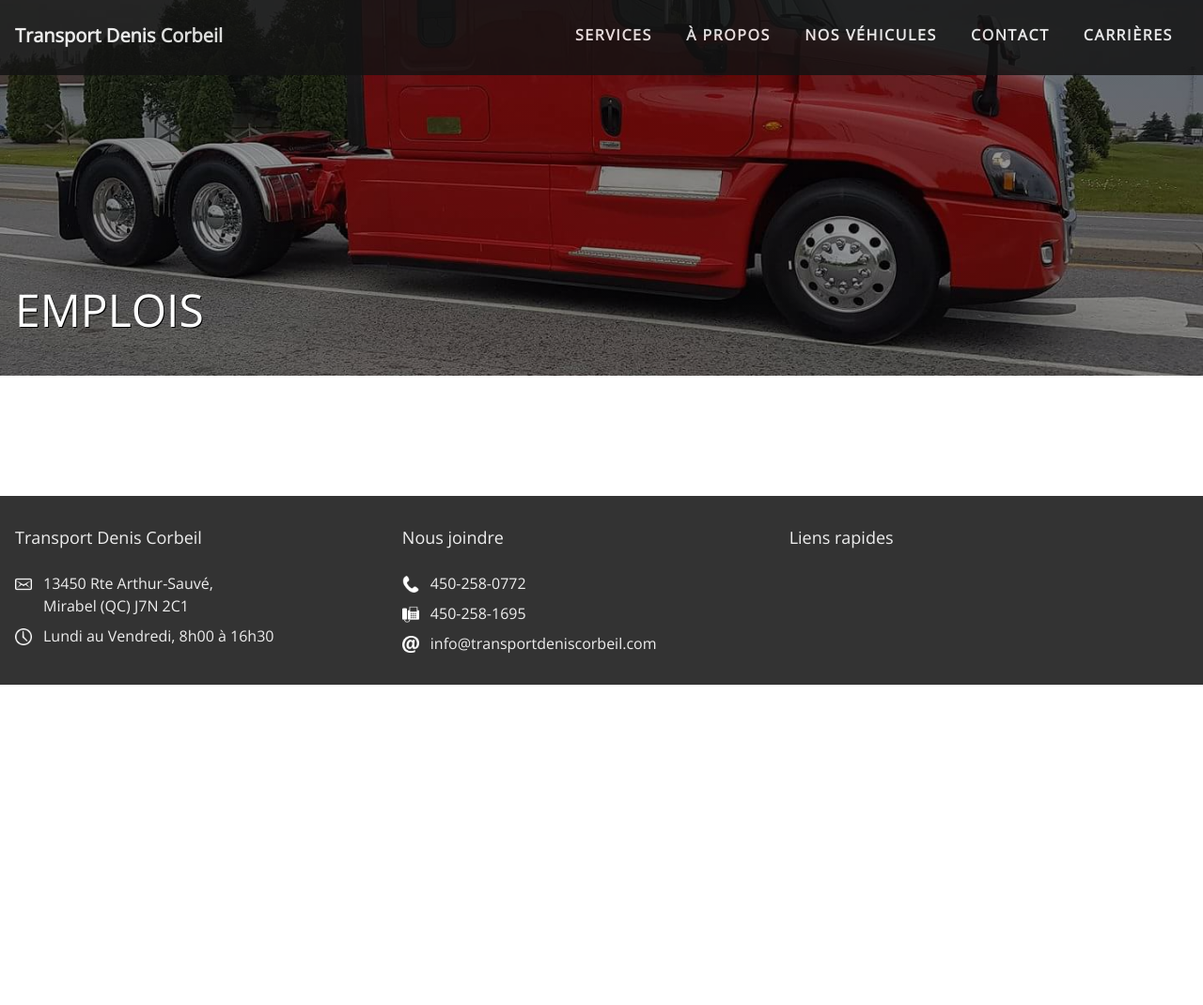
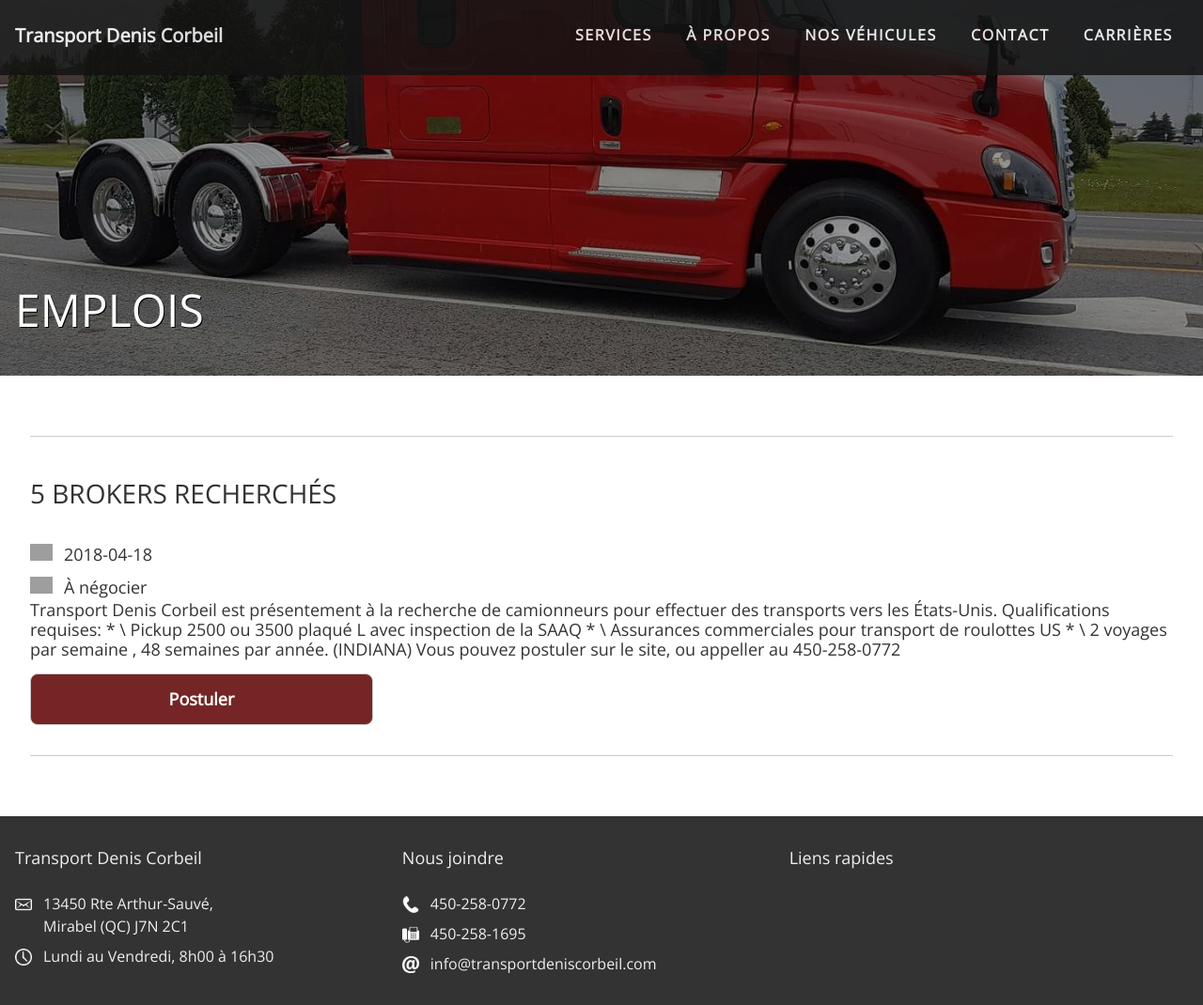
Before and after one commit to ouarez/tdc-jekyll, a Jekyll site: the page built from emplois.md, in a window 1280 px wide. Shown: the whole page at 94% size. Built offline with Jekyll 4.4.1, drawn with Linux system fonts in a browser that asks for light colours; nearby versions of some CDN libraries; a script that is not in the unit is left out; before the commit the page ends 900 px from its top, so only the background shows below that; grey boxes are pictures that could not be loaded.

Commit message:
Update Éditer le contenu des pages “emplois”

```diff
--- a/emplois.md
+++ b/emplois.md
@@ -5,4 +5,24 @@
   Page des emplois pour Transport Denis Corbeil. Vous pouvez postuler en ligne
   ici.
 cover_image: /img/camion5.jpg
+jobs:
+  - job_date: '2018-04-18'
+    job_desc: >-
+      Transport Denis Corbeil est présentement à la recherche de camionneurs
+      pour effectuer des transports vers les États-Unis.
+
+
+      Qualifications requises:
+
+
+      * \    Pickup 2500 ou 3500 plaqué L avec inspection de la SAAQ
+
+      * \    Assurances commerciales pour transport de roulottes US
+
+      * \    2 voyages par semaine , 48 semaines par année. (INDIANA)
+
+
+      Vous pouvez postuler sur le site, ou appeller au 450-258-0772
+    job_salary: À négocier
+    job_title: 5 BROKERS RECHERCHÉS
 ---
```
